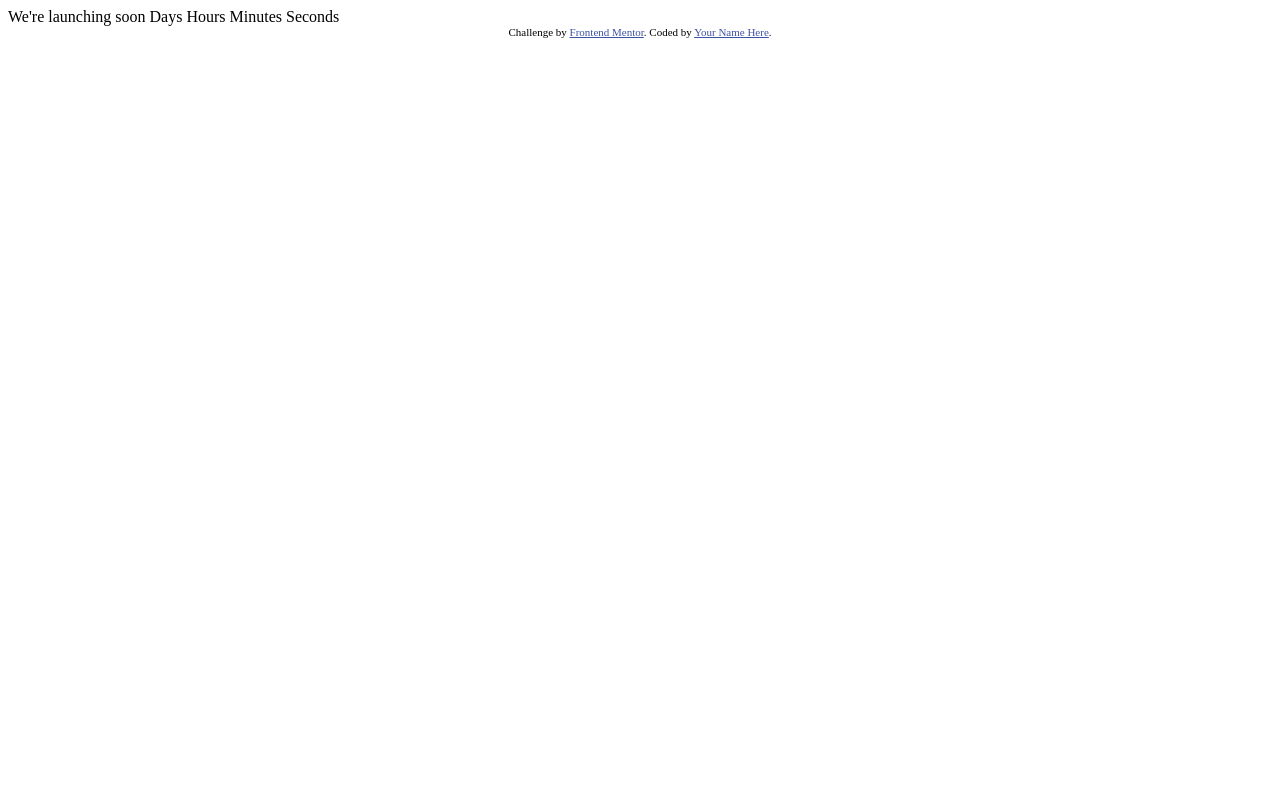
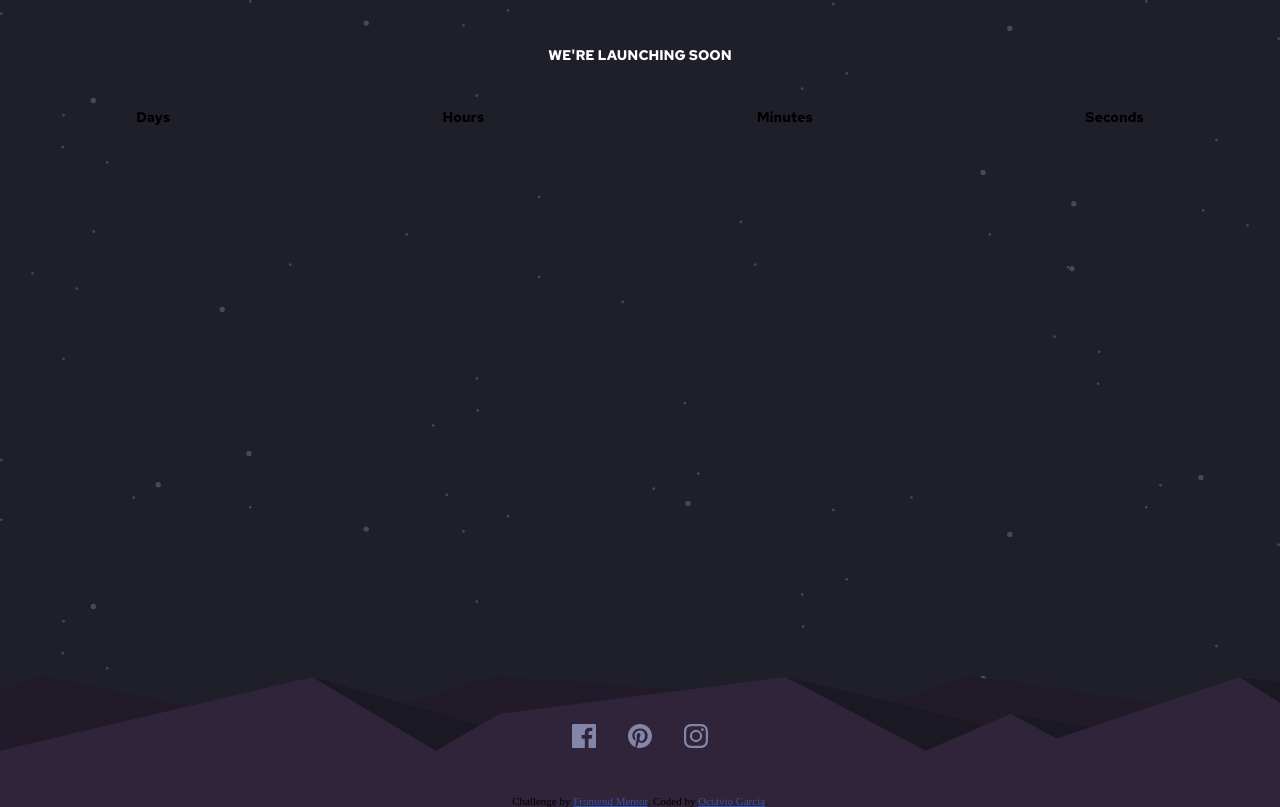
Before and after one commit to oc-garcia/launch-countdown-timer-main, a plain HTML site: page index.html in a window 1280 px wide. Drawn offline with Linux system fonts and the light colour scheme.

Commit message:
improvements to html and css

```diff
--- /dev/null
+++ b/css/reset.css
@@ -0,0 +1,129 @@
+/* http://meyerweb.com/eric/tools/css/reset/
+   v2.0 | 20110126
+   License: none (public domain)
+*/
+
+html,
+body,
+div,
+span,
+applet,
+object,
+iframe,
+h1,
+h2,
+h3,
+h4,
+h5,
+h6,
+p,
+blockquote,
+pre,
+a,
+abbr,
+acronym,
+address,
+big,
+cite,
+code,
+del,
+dfn,
+em,
+img,
+ins,
+kbd,
+q,
+s,
+samp,
+small,
+strike,
+strong,
+sub,
+sup,
+tt,
+var,
+b,
+u,
+i,
+center,
+dl,
+dt,
+dd,
+ol,
+ul,
+li,
+fieldset,
+form,
+label,
+legend,
+table,
+caption,
+tbody,
+tfoot,
+thead,
+tr,
+th,
+td,
+article,
+aside,
+canvas,
+details,
+embed,
+figure,
+figcaption,
+footer,
+header,
+hgroup,
+menu,
+nav,
+output,
+ruby,
+section,
+summary,
+time,
+mark,
+audio,
+video {
+  margin: 0;
+  padding: 0;
+  border: 0;
+  font-size: 100%;
+  font: inherit;
+  vertical-align: baseline;
+}
+/* HTML5 display-role reset for older browsers */
+article,
+aside,
+details,
+figcaption,
+figure,
+footer,
+header,
+hgroup,
+menu,
+nav,
+section {
+  display: block;
+}
+body {
+  line-height: 1;
+}
+ol,
+ul {
+  list-style: none;
+}
+blockquote,
+q {
+  quotes: none;
+}
+blockquote:before,
+blockquote:after,
+q:before,
+q:after {
+  content: "";
+  content: none;
+}
+table {
+  border-collapse: collapse;
+  border-spacing: 0;
+}
--- /dev/null
+++ b/css/style.css
@@ -0,0 +1,67 @@
+@import url("https://fonts.googleapis.com/css2?family=Red+Hat+Text:wght@700&display=swap");
+
+:root {
+  --Grayish-blue: hsl(237, 18%, 59%);
+  --Soft-red: hsl(345, 95%, 68%);
+
+  --White: hsl(0, 0%, 100%);
+  --Dark-desaturated-blue: hsl(236, 21%, 26%);
+  --Very-dark-blue: hsl(235, 16%, 14%);
+  --Black: hsl(234, 17%, 12%);
+}
+
+* {
+  font-family: "Red Hat Text", sans-serif;
+  font-weight: 700;
+  font-size: 14px;
+}
+
+body {
+  background-color: var(--Very-dark-blue);
+  background-image: url(../images/bg-stars.svg);
+  background-size: cover;
+}
+
+.counter-title {
+  display: flex;
+  justify-content: center;
+  margin: 3rem 0;
+  color: var(--White);
+}
+
+.counter-card {
+  display: flex;
+  justify-content: space-around;
+}
+
+footer {
+    width: 100%;
+  background-image: url(../images/pattern-hills.svg);
+  background-size: cover;
+  position: absolute;
+  top: 84.5%;
+}
+
+.socialmedia-container {
+  display: flex;
+  justify-content: center;
+  align-items: center;
+  margin-top: 3rem;
+}
+
+.pinterest {
+  margin-left: 2rem;
+}
+
+.instagram {
+  margin-left: 2rem;
+}
+
+.attribution {
+  margin-top: 3rem;
+  font-size: 11px;
+  text-align: center;
+}
+.attribution a {
+  color: hsl(228, 45%, 44%);
+}
--- a/index.html
+++ b/index.html
@@ -1,31 +1,50 @@
 <!DOCTYPE html>
 <html lang="en">
   <head>
-  <meta charset="UTF-8">
-  <meta name="viewport" content="width=device-width, initial-scale=1.0"> <!-- displays site properly based on user's device -->
+    <meta charset="UTF-8" />
+    <meta name="viewport" content="width=device-width, initial-scale=1.0" />
+    <!-- displays site properly based on user's device -->
 
-  <link rel="icon" type="image/png" sizes="32x32" href="./images/favicon-32x32.png">
+    <link rel="stylesheet" href="./css/reset.css" />
+    <link rel="stylesheet" href="./css/style.css" />
 
-  <title>Frontend Mentor | Launch countdown timer</title>
+    <link rel="icon" type="image/png" sizes="32x32" href="./images/favicon-32x32.png" />
 
-  <!-- Feel free to remove these styles or customise in your own stylesheet 👍 -->
-  <style>
-    .attribution { font-size: 11px; text-align: center; }
-    .attribution a { color: hsl(228, 45%, 44%); }
-  </style>
+    <title>Launch countdown timer</title>
   </head>
   <body>
-
-  We're launching soon
-
-  Days
-  Hours
-  Minutes
-  Seconds
-
+    <main>
+      <h1 class="counter-title">WE'RE LAUNCHING SOON</h1>
+      <section class="counter-card">
+        <div class="counter-container">
+          <div class="counter" id="days"></div>
+          <div class="label">Days</div>
+        </div>
+        <div class="counter-container">
+          <div class="countes" id="hours"></div>
+          <div class="label">Hours</div>
+        </div>
+        <div class="counter-container">
+          <div class="counter" id="minutes"></div>
+          <div class="label">Minutes</div>
+        </div>
+        <div class="counter-container">
+          <div class="counter" id="seconds"></div>
+          <div class="label">Seconds</div>
+        </div>
+      </section>
+    </main>
+    <footer>
+      <div class="socialmedia-container">
+        <img src="./images/icon-facebook.svg" class="facebook" alt="Facebook logo" />
+        <img src="./images/icon-pinterest.svg" class="pinterest" alt="Pinterest logo" />
+        <img src="./images/icon-instagram.svg" class="instagram" alt="Instagram logo" />
+      </div>
       <div class="attribution">
-    Challenge by <a href="https://www.frontendmentor.io?ref=challenge" target="_blank">Frontend Mentor</a>.
-    Coded by <a href="#">Your Name Here</a>.
+        Challenge by <a href="https://www.frontendmentor.io?ref=challenge" target="_blank">Frontend Mentor</a>. Coded by
+        <a href="https://github.com/oc-garcia">Octávio Garcia</a>.
       </div>
+    </footer>
+    <script src="./js/main.js"></script>
   </body>
 </html>
```
Also changed, not shown: js/main.js (added). Lines whose indentation alone changed are shown as unchanged.
